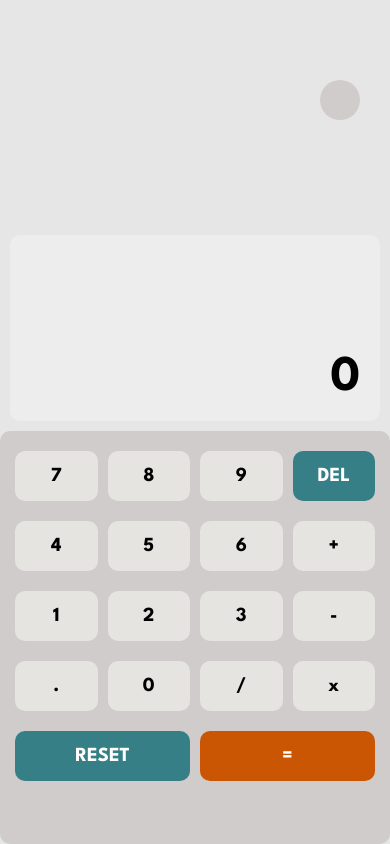
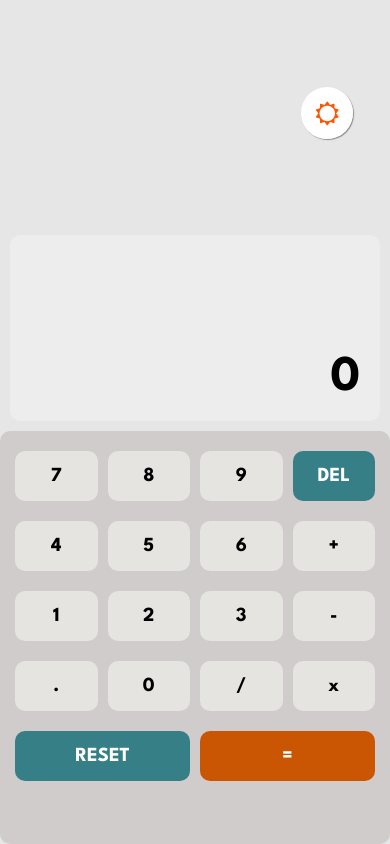
Before and after one commit to codepraycode/calculator_mobile, a React Native app: screen / in a window 390 px wide. Built offline with nearby package versions, Linux system fonts and the light colour scheme.

Commit message:
added icon

```diff
--- a/components/Header.js
+++ b/components/Header.js
@@ -1,13 +1,34 @@
 import { View, Text, StyleSheet } from 'react-native'
 import React from 'react';
+import { Icon } from "@rneui/themed";
 
 // Styles
 import colors from '../assets/styles';
 
+
 const Header = () => {
   return (
     <View style={styles.wrapper}>
-      <View style={styles.toogle}/>
+      {/* <View style={styles.toogle}/> */}
+      {/* <Icon
+        color="#0CC"
+        containerStyle={{}}
+        // disabledStyle={{}}
+        // iconProps={{}}
+        iconStyle={{}}
+        name="devices"
+        onLongPress={() => console.log("onLongPress()")}
+        onPress={() => console.log("onPress()")}
+        size={40}
+        type="material"
+      />       */}
+
+      <Icon
+        raised
+        name='sun-o' // moon-o
+        type='font-awesome'
+        color='#f50'
+        onPress={() => console.log('hello')} />
     </View>
   )
 }
--- a/package.json
+++ b/package.json
@@ -12,6 +12,8 @@
     "dependencies": {
         "@react-navigation/native": "^6.0.8",
         "@react-navigation/stack": "^6.1.1",
+        "@rneui/base": "^4.0.0-rc.5",
+        "@rneui/themed": "^4.0.0-rc.5",
         "expo": "~45.0.0",
         "expo-font": "^10.0.5",
         "expo-status-bar": "~1.3.0",
```
Also changed, not shown: 1 other file (tests, documents, lock files or other folders).
